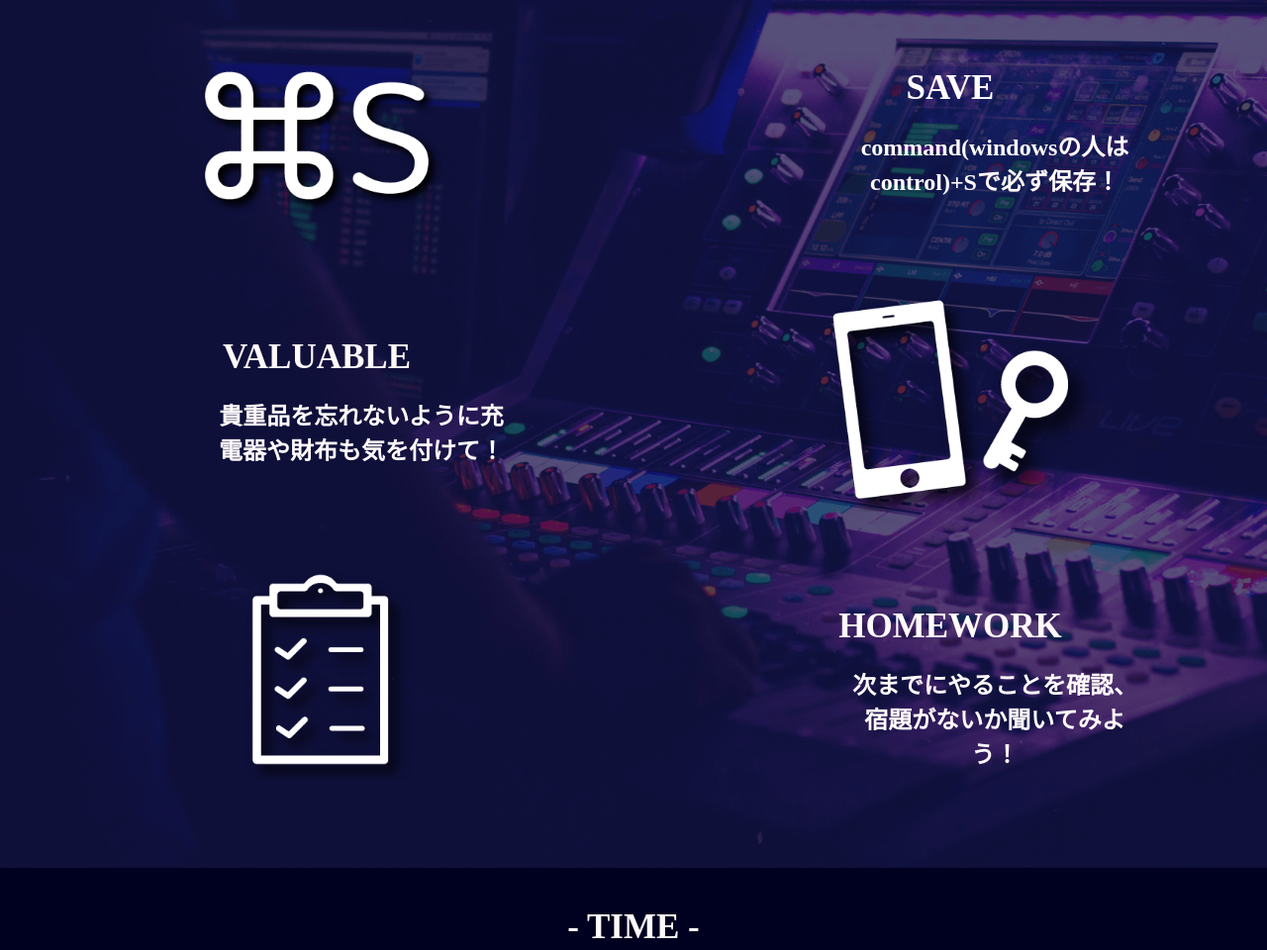
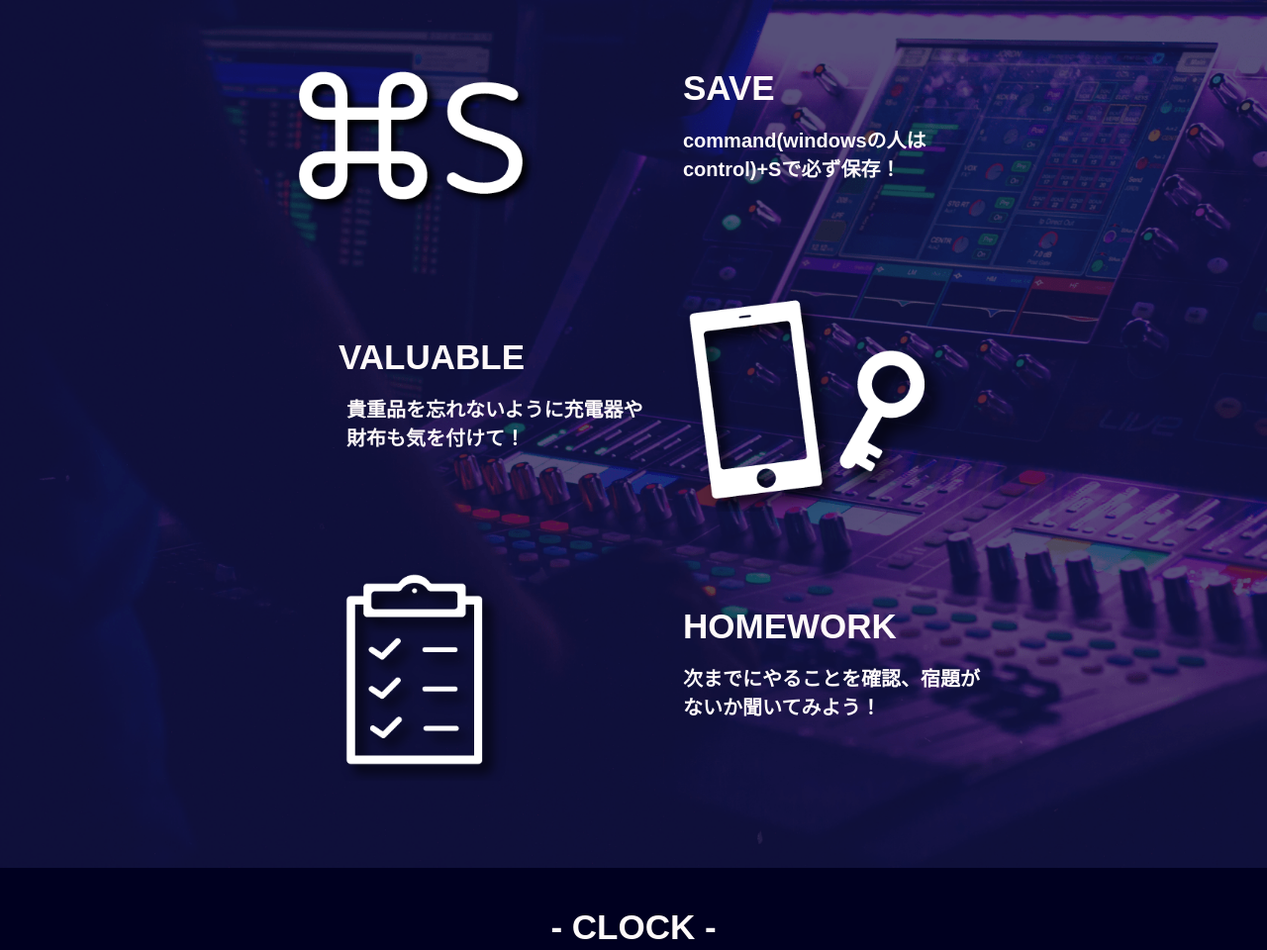
Before and after one commit to YakinikuOishii/letsgohome, a plain HTML site: page index.html in a window 1280 px wide. Shown: the part 883-1843 px from the top of the page at 99% size. Drawn offline with Linux system fonts and the light colour scheme; a web font is replaced by a local one.

Commit message:
レイアウトの微調整、schoolcup提出

```diff
--- a/index.html
+++ b/index.html
@@ -10,15 +10,17 @@
 <body>
 
    <header>
+<!--
    <nav>
      <li>: </li>
       <li><a href="#checkpoint">CHECK</a></li>
       <li> : </li>
-      <li><a href="time">TIME</a></li>
+      <li><a href="#time">TIME</a></li>
       <li> : </li>
-      <li><a href="music">MUSIC</a></li>
+      <li><a href="#music">MUSIC</a></li>
       <li> :</li>
   </nav>
+-->
    <div class="float">
    <img src="images/logoGOHOME.png" >
    </div>
@@ -79,7 +81,7 @@
     </section>
 
     <section class="parent" id="time">
-       <h1>- TIME -</h1>
+       <h1>- CLOCK -</h1>
         <div id="MyClockDisplay" class="clock" >
         // js
         <script>
@@ -153,6 +155,6 @@
 
 </body>
 
-<footer>©️2018 summer camp Miku Kasahara</footer>
+<footer>©️Miku Kasahara</footer>
 
 </html>
--- a/style.css
+++ b/style.css
@@ -22,35 +22,6 @@
     opacity : 0;
 }
 
-a {
-    text-decoration: none;
-
-}
-
-a:link {color: snow; }
-a:visited { color: snow; }
-
-body {
-     width: 100%;
-    margin: 0;
-    padding: 0;
-    background-color: #150F4A;
-    font-family: "Houschka Rounded";
-    color: snow;
-    text-align: center;
-}
-
-nav {
-    float: right;
-    margin-right: 20px;
-    padding-top: 13px;
-}
-
-li {
-display: inline;
-    margin: 0px 10px;
-}
-
 img {
     overflow: hidden;
 }
@@ -59,12 +30,13 @@ h1 {
     font-size: 35px;
     margin: 0;
     padding-top: 5vh;
-    font-family: "Houschka Rounded",medium;
+    font-family: 'Yu Gothic', sans-serif;
 }
 
 h2 {
     width: 300px;
-    margin-left: 215px;
+    text-align: left;
+/*    margin-left: 215px;*/
 }
 
 header {
@@ -81,6 +53,47 @@ header {
     animation-duration: 2s;
     animation-iteration-count: infinite;
     animation-timing-function: ease-in-out;
+}
+
+.float pic {
+    position:relative;
+}
+
+a {
+    text-decoration: none;
+
+}
+
+a:link {color: snow; }
+a:visited { color: snow; }
+
+
+/*
+nav {
+    margin-right: 20px;
+    padding-top: 13px;
+    position: absolute;
+    z-index:1px;
+	top:0px;
+	left:30px;
+    float: right;
+}
+
+li {
+    display: inline;
+    margin: 0px 10px;
+}
+*/
+
+
+body {
+     width: 100%;
+    margin: 0;
+    padding: 0;
+    background-color: #150F4A;
+    font-family: 'Yu Gothic', sans-serif;
+    color: snow;
+    text-align: center;
 }
 
 @keyframes floating {
@@ -105,7 +118,49 @@ header {
 }
 
 .checkpoint h2 {
-    font-family: "rounded-X M+ 1c";
+    font-family: 'Yu Gothic', sans-serif;
+    font-size: 20px;
+}
+
+.save img{
+    float: right;
+    margin-right: 50px;
+}
+
+.valuable img{
+    float: left;
+}
+
+.homework img{
+    float: right;
+    margin-right: 50px;
+}
+
+.savewords h1{
+    text-align: left;
+    margin-left: 50px;
+}
+
+.valuablewords h1{
+    text-align: right;
+    margin-right: 110px;
+}
+
+.homeworkwords h1{
+    text-align: left;
+    margin-left: 50px;
+}
+
+.savewords h2{
+    margin-left: 50px;
+}
+
+.valuablewords h2{
+    margin-left: 350px;
+}
+
+.homeworkwords h2{
+    margin-left: 50px;
 }
 
 .homework{
@@ -158,8 +213,8 @@ header {
 */
 
 .music h5 {
-    font-family: "rounded-X M+ 1c",medium;
-    font-size: 15px;
+    font-family: 'Yu Gothic', sans-serif;
+    font-size: 13px;
     display: inline-block;
     padding: 0px;
     margin-right: 80px;
```
